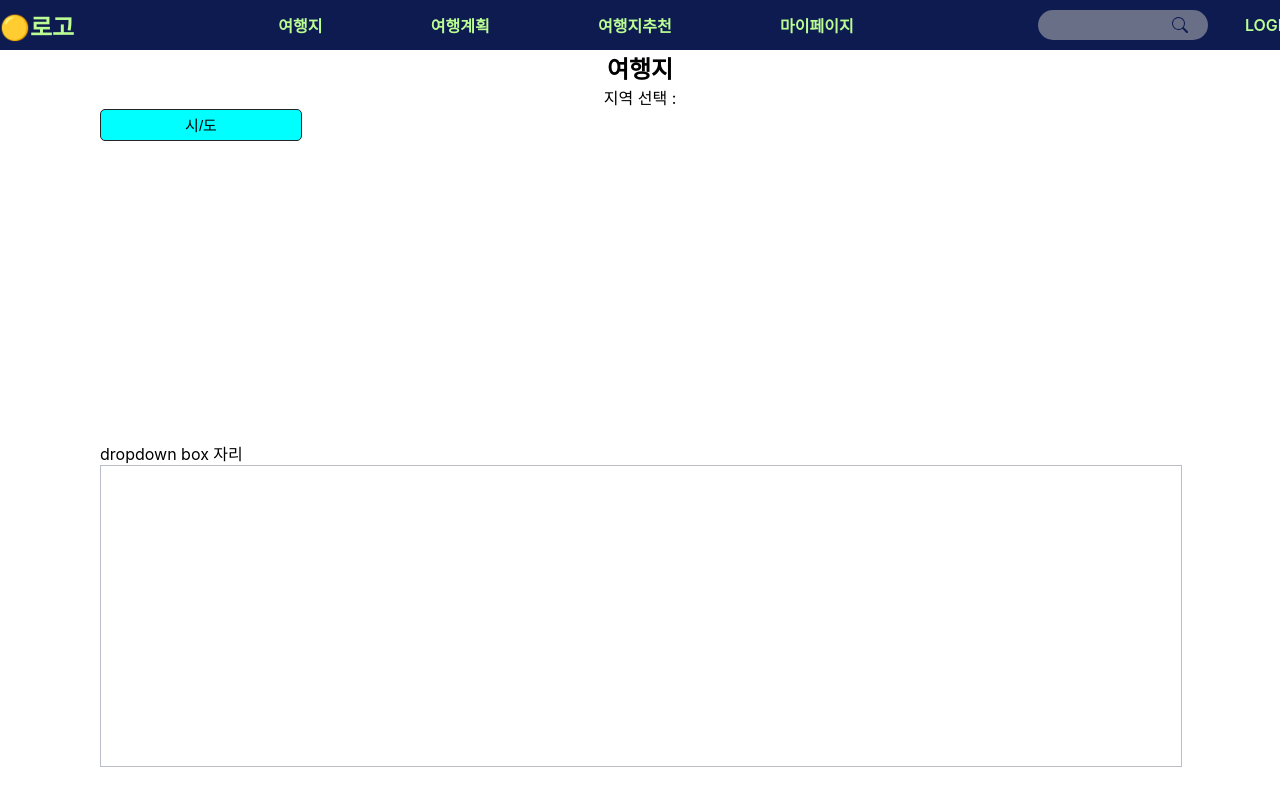
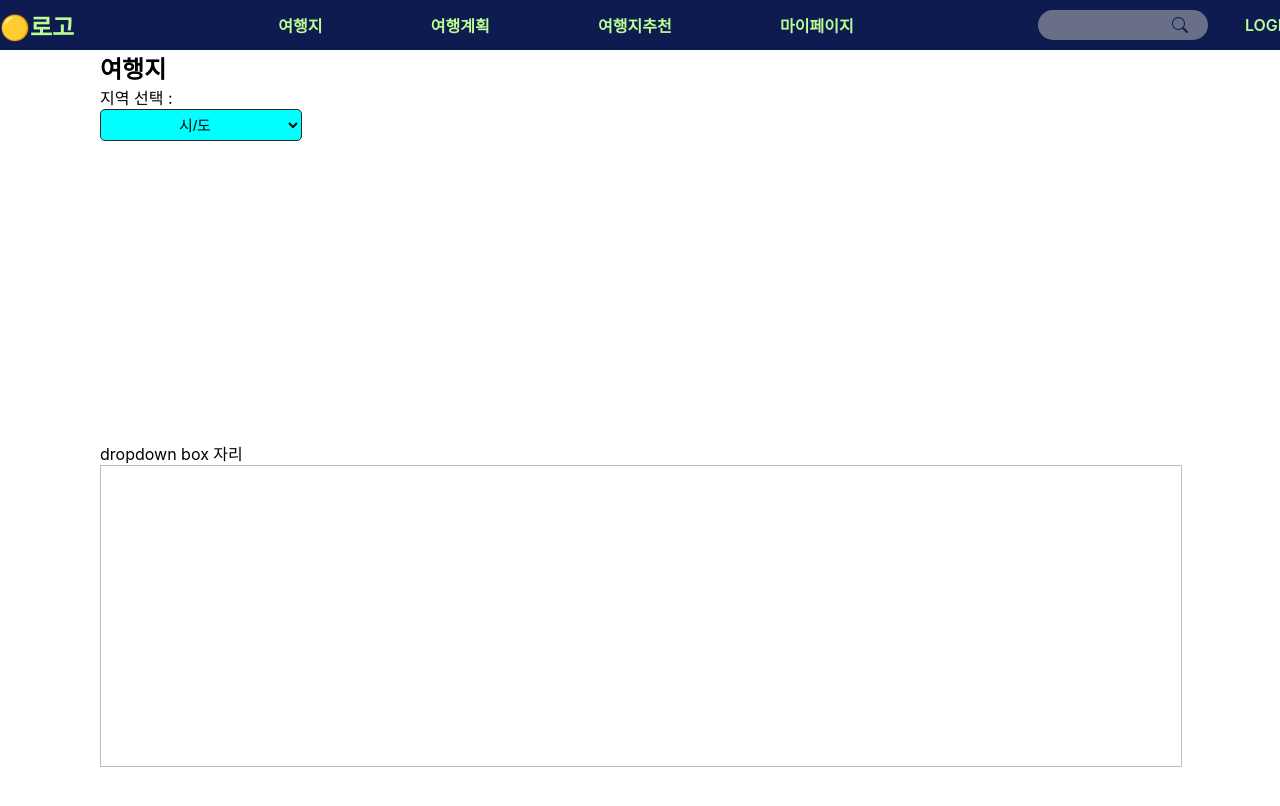
Before and after one commit to soyeeee2/Prob-Junior-Team4, a React (Create React App) app: page / in a window 1280 px wide. Shown: the top 806 px of the page. Built offline with nearby package versions, Linux system fonts and the light colour scheme.

Commit message:
componenet 추가

```diff
--- a/src/App.css
+++ b/src/App.css
@@ -15,7 +15,7 @@ a {
 .cell {
   float: left;
 }
-.cell-r {
+.cellRight {
   float: right;
 }
 .row::after {
@@ -23,77 +23,20 @@ a {
   content: "";
   display: block;
 }
-.con-large {
+.conLarge {
   width: 1440px;
   margin: 0 auto;
 }
-.con-small {
+.conSmall {
   max-width: 1080px;
   margin: 0 auto;
 }
-.img-box {
+.imgBox {
   background-position: center;
   background-repeat: no-repeat;
   background-size: cover;
 }
-.App {
-  text-align: center;
-}
-/* navbar 스타일 */
-nav {
-  background-color: #0D1B50;
-  color: #BBFD92;
-  font-weight: 600;
-}
 
-.nav-con{
-  height: 50px;
-  display:flex;
-  justify-content: space-between;
-  align-items: center;
-  /*background-color: red;*/
-}
-
-nav ul {
-  display: flex;
-  justify-content: space-around;
-  font-size: 1rem;
-}
-
-nav .click{
-  flex-grow: 2;
-  margin-left: 150px;
-  margin-right: 130px;
-}
-
-nav .login{
-  flex-grow: 0.5;
-  margin-left: 30px;
-}
-
-.navSearch {
-  position: relative;
-  width: 150px;
-}
-
-.inputSearch {
-  width: 100%;
-  height: 30px;
-  padding-left: 20px;
-  font-size: 15px;
-  outline: none;
-  border: 0;
-  border-radius: 15px;
-  background-color: rgb(104, 111, 134);
-}
-
-.navSearch svg {
-  position: absolute;
-  right: 0%;
-  top: 50%;
-  transform: translateY(-50%);
-  color: #0D1B50;
-}
 
 /* travelDestination01 시작 */
 .travelDestination01 .dropdown{
@@ -106,26 +49,3 @@ nav .login{
   border: 1px solid black;
 }
 /* travelDestination01 끝 */
-
-/**/
-.selct-wrap{
-  width: 200px;
-  height: 30px;
-  border : 1px solid rgb(37, 37, 37);
-  border-radius: 5px;
-  background-color: aqua;
-}
-
-select {
-  width: 100%;
-  height: 100%;
-  font-size: 15px;
-  text-align: center;
-  border:0; /*기본 스타일 제거*/
-   -webkit-appearance:none; /* for chrome */
-   -moz-appearance:none; /*for firefox*/
-  appearance:none;
-  box-sizing: border-box;/*elect 박스의 크기 방식 지정*/
-  background:transparent;/*배경색 투명 처리*/
-
-}
--- a/src/App.js
+++ b/src/App.js
@@ -1,72 +1,20 @@
 import logo from './logo.svg';
 import './App.css';
 import TDcontent from './component/TDcontent';
+import Navbar from './component/Navbar';
+import SelectDropBox from './component/SelectDropBox';
 
-const localOptions = [
-	{ value: "seoul", name: "서울특별시" },
-  { value: "incheon", name: "인천광역시" },
-	{ value: "daejeon", name: "대전광역시" },
-  { value: "gwangju", name: "광주광역시" },
-  { value: "daegu", name: "대구광역시" },
-  { value: "ulsan", name: "울산광역시" },
-  { value: "busan", name: "부산광역시" }
-];
-
-const SelectBox = (props) =>{
-  const handleChange = (e) => {
-		// event handler
-		console.log(e.target.value);
-	};
-
-  return (
-    <div className='selct-wrap'>
-      <select onChange={handleChange} key={"시/도"} defaultValue={"시/도"}>
-        <option disabled={true} value={"시/도"}>시/도</option>
-        {props.options.map( (option) => (
-          <option key={option.value} value={option.value}>
-            {option.name}
-          </option>
-        ))}
-
-      </select>
-    </div>
-
-  );
-};
 
 function App() {
   return (
     <div className="App">
-      <nav>
-        <div className='nav-con con-large'>
-          <h1 className="logo">🟡로고</h1>
-          <ul className="click">
-            <li><a href="#!">여행지</a></li>
-            <li><a href="#!">여행계획</a></li>
-            <li><a href="#!">여행지추천</a></li>
-            <li><a href="#!">마이페이지</a></li>
-          </ul>
-          <div className="navSearch">
-            <input className="inputSearch" type="text"></input>
-            <svg xmlns="http://www.w3.org/2000/svg" width="16" height="16" fill="currentColor" class="bi bi-search" viewBox="0 0 16 16">
-              <path d="M11.742 10.344a6.5 6.5 0 1 0-1.397 1.398h-.001c.03.04.062.078.098.115l3.85 3.85a1 1 0 0 0 1.415-1.414l-3.85-3.85a1.007 1.007 0 0 0-.115-.1zM12 6.5a5.5 5.5 0 1 1-11 0 5.5 5.5 0 0 1 11 0z"/>
-            </svg>
-          </div>
-          <ul className="login">
-            <li><a href="#!">LOGIN</a></li>
-            <li><a href="#!">JOIN US</a></li>
-          </ul>
-        </div>
-
-      </nav>
+      <Navbar />
 
       <section className='travelDestination01'>
-        <div className='des-con con-small'>
+        <div className='des-con conSmall'>
           {/* 여기다 만든내용 넣어주세요 */}
           <h1>여행지</h1>
-            <div className="selecLabel" >지역 선택 : </div>
-            <SelectBox options={localOptions}></SelectBox>
-
+          <SelectDropBox />
 
           <div className='dropdown'>dropdown box 자리</div>
           <TDcontent />
--- /dev/null
+++ b/src/component/Navbar.js
@@ -0,0 +1,29 @@
+import styles from "./Navbar.module.css"
+
+const Navbar = () => {
+  return(
+    <nav className={styles.navbar}>
+      <div className={`${styles.navCon} ${styles.conLarge}`}>
+          <h1>🟡로고</h1>
+          <ul className={styles.click}>
+            <li><a href="#!">여행지</a></li>
+            <li><a href="#!">여행계획</a></li>
+            <li><a href="#!">여행지추천</a></li>
+            <li><a href="#!">마이페이지</a></li>
+          </ul>
+          <div className={styles.navSearch}>
+            <input className={styles.inputSearch} type="text"></input>
+            <svg xmlns="http://www.w3.org/2000/svg" width="16" height="16" fill="currentColor" class="bi bi-search" viewBox="0 0 16 16">
+              <path d="M11.742 10.344a6.5 6.5 0 1 0-1.397 1.398h-.001c.03.04.062.078.098.115l3.85 3.85a1 1 0 0 0 1.415-1.414l-3.85-3.85a1.007 1.007 0 0 0-.115-.1zM12 6.5a5.5 5.5 0 1 1-11 0 5.5 5.5 0 0 1 11 0z"/>
+            </svg>
+          </div>
+          <ul className={styles.login}>
+            <li><a href="#!">LOGIN</a></li>
+            <li><a href="#!">JOIN US</a></li>
+          </ul>
+      </div>
+    </nav>
+  )
+}
+
+export default Navbar;
--- /dev/null
+++ b/src/component/Navbar.module.css
@@ -0,0 +1,61 @@
+/* navbar 스타일 */
+.navbar {
+  background-color: #0D1B50;
+  color: #BBFD92;
+  font-weight: 600;
+}
+
+.conLarge {
+  width: 1440px;
+  margin: 0 auto;
+}
+
+.navbar .navCon{
+  height: 50px;
+  display:flex;
+  justify-content: space-between;
+  align-items: center;
+  /*background-color: red;*/
+}
+
+.navbar ul {
+  text-align: center;
+  display: flex;
+  justify-content: space-around;
+  font-size: 1rem;
+}
+
+.navbar .click{
+  flex-grow: 2;
+  margin-left: 150px;
+  margin-right: 130px;
+}
+
+.navbar .login{
+  flex-grow: 0.5;
+  margin-left: 30px;
+}
+
+.navbar .navSearch {
+  position: relative;
+  width: 150px;
+}
+
+.navbar .inputSearch {
+  width: 100%;
+  height: 30px;
+  padding-left: 20px;
+  font-size: 15px;
+  outline: none;
+  border: 0;
+  border-radius: 15px;
+  background-color: rgb(104, 111, 134);
+}
+
+.navbar .navSearch svg {
+  position: absolute;
+  right: 0%;
+  top: 50%;
+  transform: translateY(-50%);
+  color: #0D1B50;
+}
--- /dev/null
+++ b/src/component/SelectDropBox.js
@@ -0,0 +1,44 @@
+import styles from "./SelectDropBox.module.css"
+
+const localOptions = [
+	{ value: "seoul", name: "서울특별시" },
+  { value: "incheon", name: "인천광역시" },
+	{ value: "daejeon", name: "대전광역시" },
+  { value: "gwangju", name: "광주광역시" },
+  { value: "daegu", name: "대구광역시" },
+  { value: "ulsan", name: "울산광역시" },
+  { value: "busan", name: "부산광역시" }
+];
+
+const SelectBox = (props) =>{
+  const handleChange = (e) => {
+		// event handler
+		console.log(e.target.value);
+	};
+
+  return (
+    <div className={styles.selctWrap}>
+      <select onChange={handleChange} key={"시/도"} defaultValue={"시/도"}>
+        <option disabled={true} value={"시/도"}>시/도</option>
+        {props.options.map( (option) => (
+          <option key={option.value} value={option.value}>
+            {option.name}
+          </option>
+        ))}
+
+      </select>
+    </div>
+
+  );
+};
+
+const SelectDropBox = () => {
+  return(
+    <>
+      <div className="selecLabel" >지역 선택 : </div>
+      <SelectBox options={localOptions}></SelectBox>
+    </>
+  )
+}
+
+export default SelectDropBox;
--- /dev/null
+++ b/src/component/SelectDropBox.module.css
@@ -0,0 +1,19 @@
+/**/
+.selctWrap{
+  width: 200px;
+  height: 30px;
+  border : 1px solid rgb(37, 37, 37);
+  border-radius: 5px;
+  background-color: aqua;
+}
+
+select {
+  width: 100%;
+  height: 100%;
+  font-size: 15px;
+  text-align: center;
+  border:0; /*기본 스타일 제거 */
+  box-sizing: border-box;/*elect 박스의 크기 방식 지정*/
+  background:transparent;/*배경색 투명 처리*/
+
+}
--- a/src/component/TDcontent.js
+++ b/src/component/TDcontent.js
@@ -2,12 +2,10 @@ import styles from "./TDcontent.module.css"
 
 const TDcontent = () => {
   return(
-    <>
       <div className={styles.TDcontentBox}>
+        <div className="hihi"></div>
       </div>
-    </>
   )
-
 }
 
 export default TDcontent;
--- a/src/component/TDcontent.module.css
+++ b/src/component/TDcontent.module.css
@@ -5,7 +5,8 @@
   margin-bottom: 50px ;
 }
 
-.TDcontentBox > img{
+.TDcontentBox > .hihi{
   width: 200px;
   height: 200px;
+  background-color: blue;
 }
```
